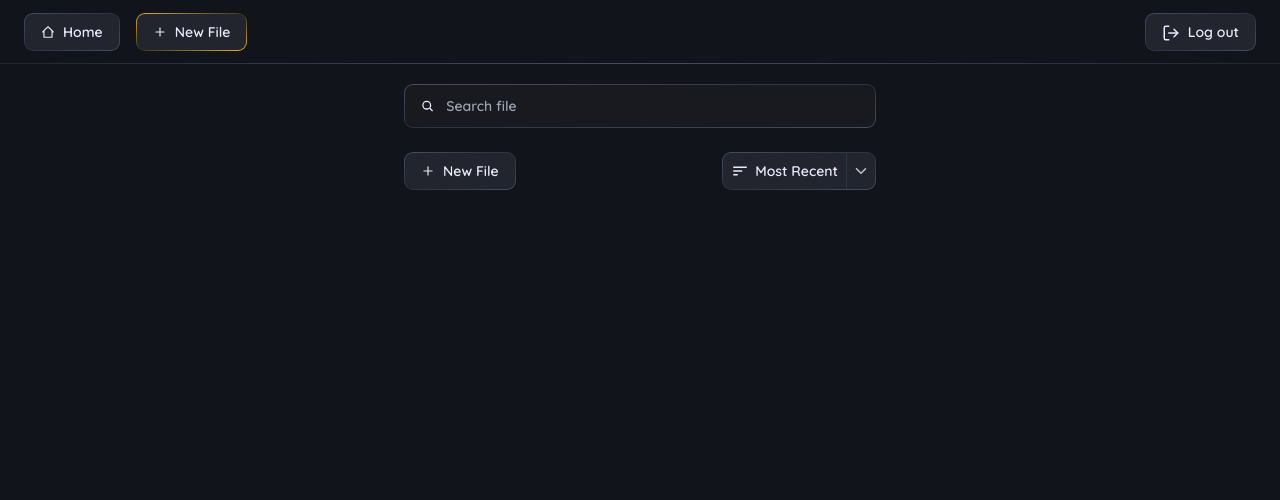
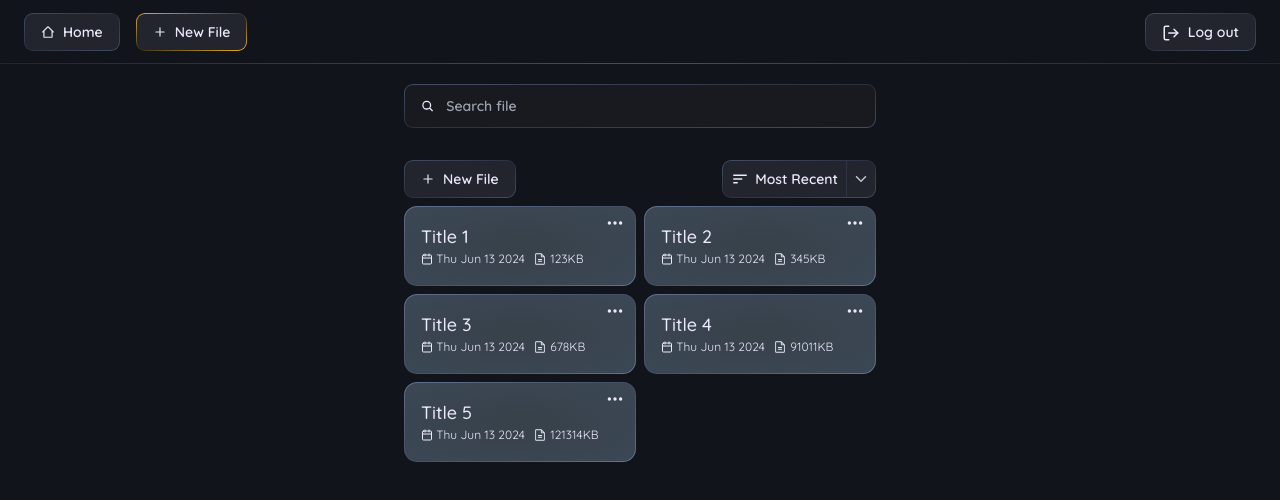
Before and after one commit to Wilzzu/Muistio, a React (Vite) app: page / in a window 1280 px wide. Shown: the top 500 px of the page. Built offline with nearby package versions, Linux system fonts and the light colour scheme.

Commit message:
Add file list
- Set button dropdown closer to the button

```diff
--- a/src/components/common/ButtonDropdown.tsx
+++ b/src/components/common/ButtonDropdown.tsx
@@ -62,11 +62,11 @@ const ButtonDropdown: FC<ButtonProps> = ({ options, onClick, dropdownSide, child
 				</button>
 			</div>
 			{open && (
-				// Dropdown border
+				// Dropdown container / border
 				<div
 					ref={dropdownRef}
 					className={cn(
-						"absolute top-11 p-[1px] min-w-full bg-gradient-to-br from-primaryHighlight via-primaryHighlight/50 to-primaryHighlight rounded-[9px] duration-200",
+						"absolute top-10 p-[1px] min-w-full bg-gradient-to-br from-primaryHighlight via-primaryHighlight/50 to-primaryHighlight rounded-[9px] duration-200",
 						dropdownSide === "left" ? "left-0" : "right-0"
 					)}>
 					{/* Dropdown buttons */}
--- /dev/null
+++ b/src/components/home/ListFiles/ListFiles.tsx
@@ -0,0 +1,43 @@
+import { FC } from "react";
+import { File } from "../../../types/types";
+import { LuCalendar } from "react-icons/lu";
+import { PiFileText } from "react-icons/pi";
+import { BsThreeDots } from "react-icons/bs";
+
+type ListFilesProps = {
+	files: File[];
+};
+
+const ListFiles: FC<ListFilesProps> = ({ files }) => {
+	return (
+		<ul className="grid grid-cols-2 gap-2">
+			{files.map((e: File) => {
+				return (
+					// Button container / border
+					<li className="relative h-20 p-[1px] bg-gradient-to-br from-[#61718f] via-primaryHighlight to-[#61718f] rounded-[13px] duration-200">
+						{/* File information */}
+						<button className="h-full w-full flex flex-col p-4 bg-gradient-radial from-transparent to-primaryHighlight/50 bg-[#364149] hover:bg-[#515e72] rounded-xl duration-200">
+							<h1 className="w-full truncate text-left text-lg font-medium">{e.title}</h1>
+							<p className="flex gap-2 text-xs">
+								<span>
+									<LuCalendar className="inline-block mb-[0.1rem]" />{" "}
+									{e.dateModified.toDateString()}
+								</span>
+								<span>
+									<PiFileText className="inline-block text-sm mb-[0.1rem]" /> {e.size + "KB"}
+								</span>
+							</p>
+						</button>
+
+						{/* Multiselect button */}
+						<button className="absolute top-1 right-1 px-2 py-1 rounded-xl hover:bg-primary/60 duration-200 text-lg">
+							<BsThreeDots />
+						</button>
+					</li>
+				);
+			})}
+		</ul>
+	);
+};
+
+export default ListFiles;
--- a/src/components/home/TopOptions/TopOptions.tsx
+++ b/src/components/home/TopOptions/TopOptions.tsx
@@ -29,7 +29,7 @@ const TopOptions: FC<TopOptionsProps> = ({ files }) => {
 	}, [selectedSort]);
 
 	return (
-		<ul className="w-full flex justify-between">
+		<ul className="w-full flex justify-between z-10">
 			{/* New File button */}
 			<li>
 				<Button link="/new" highlight={files?.length === 0}>
--- a/src/pages/Home.tsx
+++ b/src/pages/Home.tsx
@@ -1,17 +1,34 @@
+import ListFiles from "../components/home/ListFiles/ListFiles";
 import Search from "../components/home/TopOptions/Search";
 import TopOptions from "../components/home/TopOptions/TopOptions";
 import { File } from "../types/types";
 
 function Home() {
 	// TODO: Save files into store so we don't have to pass them as props
-	const files: File[] = [{ id: 1, title: "Title 1", dateModified: new Date(), size: 123 }];
+	const files: File[] = [
+		{ id: 1, title: "Title 1", dateModified: new Date(), size: 123 },
+		{ id: 2, title: "Title 2", dateModified: new Date(), size: 345 },
+		{ id: 3, title: "Title 3", dateModified: new Date(), size: 678 },
+		{ id: 4, title: "Title 4", dateModified: new Date(), size: 91011 },
+		{ id: 5, title: "Title 5", dateModified: new Date(), size: 121314 },
+	];
 
 	return (
 		<main className="h-[calc(100dvh-4rem)] flex flex-col items-center gap-5">
-			<section className="flex flex-col gap-6 w-2/5 p-5">
+			{/* Sidebar */}
+			{/* <div></div> */}
+
+			{/* File selection */}
+			<section className="flex flex-col gap-8 w-2/5 p-5">
 				<Search />
-				<TopOptions files={files} />
+				<div className="flex flex-col gap-2">
+					<TopOptions files={files} />
+					<ListFiles files={files} />
+				</div>
 			</section>
+
+			{/* File preview */}
+			{/* <div></div> */}
 		</main>
 	);
 }
```
